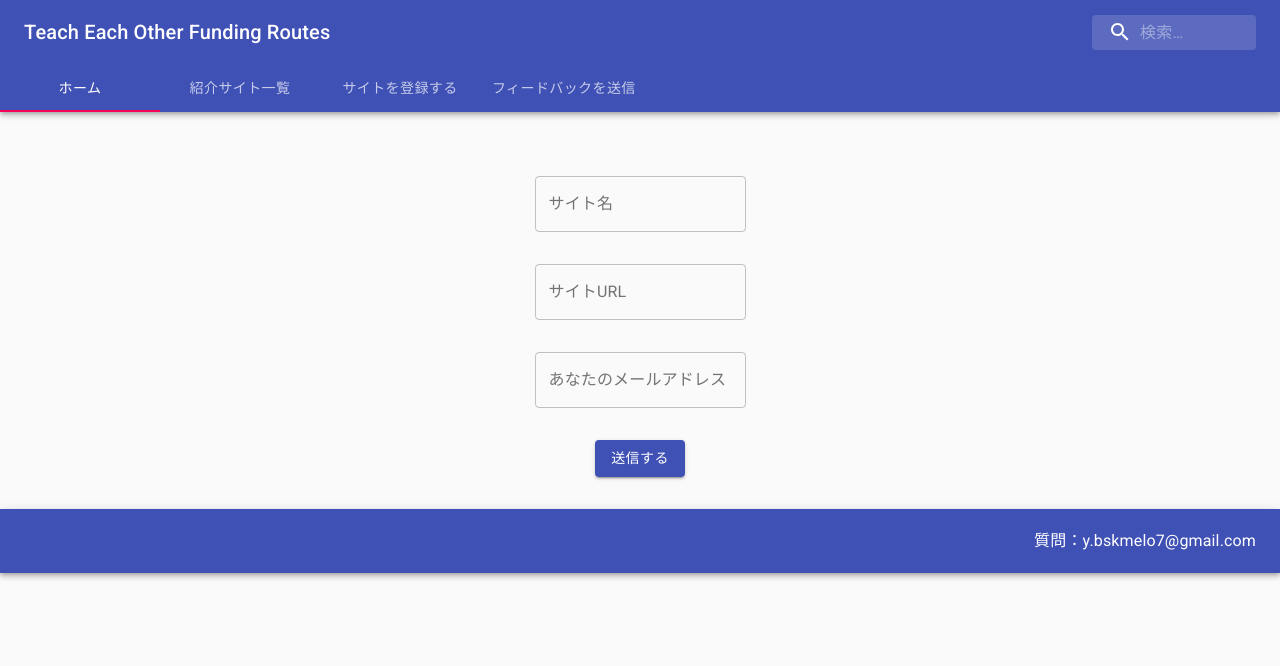
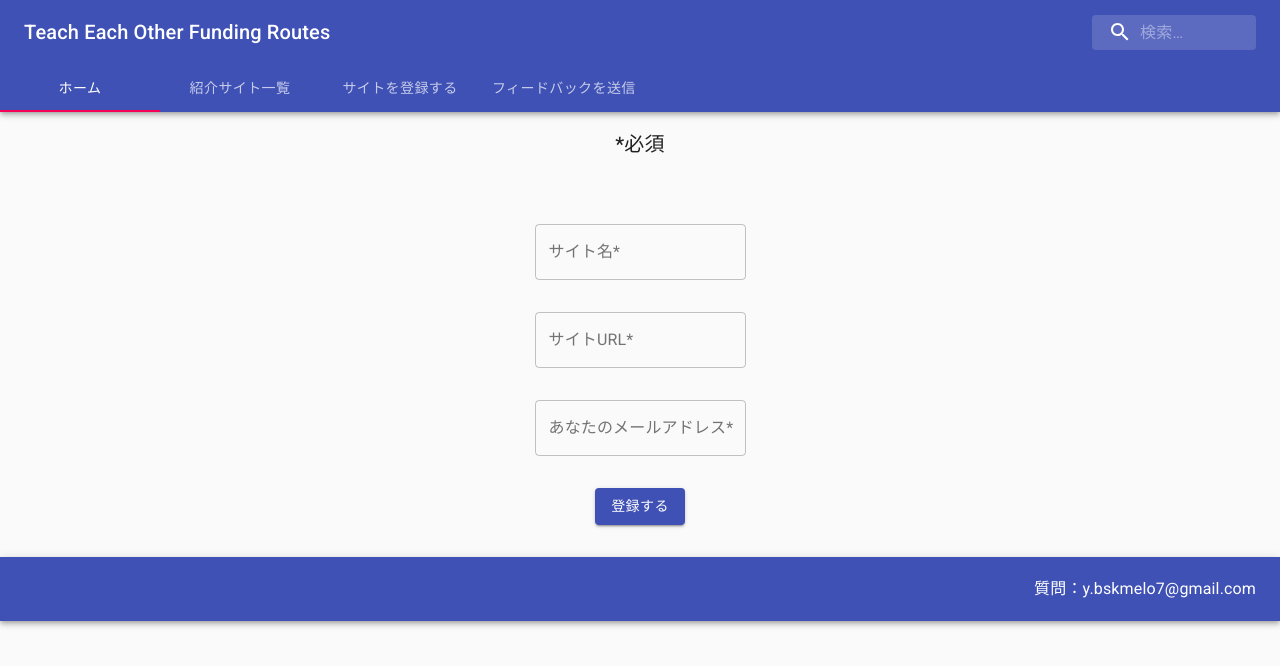
Before and after one commit to Ysy-g54/one-on-one-games, a React (Create React App) app: page /site-registration in a window 1280 px wide. Shown: the top 666 px of the page. Built offline with nearby package versions, Linux system fonts and the light colour scheme.

Commit message:
#6 データのバインディング、スナックバーの追加をしてcommit

```diff
--- a/src/components/SiteRegistration.tsx
+++ b/src/components/SiteRegistration.tsx
@@ -1,60 +1,149 @@
 import React from "react";
-import { Button, Box, TextField } from "@material-ui/core";
+import { createStyles, makeStyles, Theme } from "@material-ui/core/styles";
+import {
+  Box,
+  Button,
+  Snackbar,
+  IconButton,
+  TextField,
+  Typography,
+} from "@material-ui/core";
+import CloseIcon from "@material-ui/icons/Close";
 
-export default class SiteRegistration<SiteState> extends React.Component {
-  constructor(props: any) {
-    super(props);
-    this.state = { siteNm: "", siteUrl: "", mail: "" };
-    this.changeSiteName = this.changeSiteName.bind(this);
-    this.changeSiteUrl = this.changeSiteUrl.bind(this);
-    this.changeMail = this.changeMail.bind(this);
+const useStyles = makeStyles((theme: Theme) =>
+  createStyles({
+    close: {
+      padding: theme.spacing(0.5),
+    },
+  })
+);
+
+export interface SnackbarMessage {
+  message: string;
+  key: number;
 }
 
-  render() {
+export interface State {
+  open: boolean;
+  snackPack: SnackbarMessage[];
+  messageInfo?: SnackbarMessage;
+  form: {
+    siteNm: string;
+    siteUrl: string;
+    mail: string;
+  };
+}
+
+export default function SiteRegistration() {
+  const [snackPack, setSnackPack] = React.useState<SnackbarMessage[]>([]);
+  const [open, setOpen] = React.useState(false);
+  const [form, setItem] = React.useState({ siteNm: "", siteUrl: "", mail: "" });
+  const [messageInfo, setMessageInfo] = React.useState<
+    SnackbarMessage | undefined
+  >(undefined);
+
+  React.useEffect(() => {
+    if (snackPack.length && !messageInfo) {
+      // Set a new snack when we don't have an active one
+      setMessageInfo({ ...snackPack[0] });
+      setSnackPack((prev) => prev.slice(1));
+      setOpen(true);
+    } else if (snackPack.length && messageInfo && open) {
+      // Close an active snack when a new one is added
+      setOpen(false);
+    }
+  }, [snackPack, messageInfo, open]);
+
+  const registerSite = () => {
+    let message: string = "";
+    if (!Object.values(form).some((e) => e === "")) {
+      message = "サイトを登録しました!";
+      setItem({ siteNm: "", siteUrl: "", mail: "" });
+    } else {
+      message = "登録に失敗しました。必須入力の部分を入力してください。";
+    }
+    setSnackPack((prev) => [...prev, { message, key: new Date().getTime() }]);
+  };
+
+  const handleExited = () => {
+    setMessageInfo(undefined);
+  };
+
+  const handleClose = (
+    event: React.SyntheticEvent | MouseEvent,
+    reason?: string
+  ) => {
+    if (reason === "clickaway") {
+      return;
+    }
+    setOpen(false);
+  };
+
+  const updateItem = (e: any) => {
+    setItem({
+      ...form,
+      [e.target.name]: e.target.value,
+    });
+  };
+
+  const classes = useStyles();
   return (
     <div>
+      <Box mt={2}>
+        <Typography variant="h6">*必須</Typography>
+      </Box>
       <Box mt={8}>
         <TextField
-            label="サイト名"
+          label="サイト名*"
+          name="siteNm"
           variant="outlined"
-            onChange={this.changeSiteName}
+          value={form.siteNm}
+          onChange={updateItem}
         />
       </Box>
       <Box mt={4}>
         <TextField
-            label="サイトURL"
+          label="サイトURL*"
+          name="siteUrl"
           variant="outlined"
-            onChange={this.changeSiteUrl}
+          value={form.siteUrl}
+          onChange={updateItem}
         />
       </Box>
       <Box mt={4}>
         <TextField
-            label="あなたのメールアドレス"
+          label="あなたのメールアドレス*"
+          name="mail"
           variant="outlined"
-            onChange={this.changeMail}
+          value={form.mail}
+          onChange={updateItem}
         />
       </Box>
       <Box mt={4} mb={4}>
-          <Button variant="contained" color="primary" onClick={this.registerSite}>
-            送信する
+        <Button variant="contained" color="primary" onClick={registerSite}>
+          登録する
         </Button>
       </Box>
+      <Snackbar
+        key={messageInfo ? messageInfo.key : undefined}
+        open={open}
+        autoHideDuration={6000}
+        onClose={handleClose}
+        onExited={handleExited}
+        message={messageInfo ? messageInfo.message : undefined}
+        action={
+          <React.Fragment>
+            <IconButton
+              aria-label="close"
+              color="inherit"
+              className={classes.close}
+              onClick={handleClose}
+            >
+              <CloseIcon />
+            </IconButton>
+          </React.Fragment>
+        }
+      />
     </div>
   );
 }
-
-  changeSiteName(e: any): void {
-    this.setState({ siteNm: e.target.value });
-  }
-
-  changeSiteUrl(e: any): void {
-    this.setState({ siteUrl: e.target.value });
-  }
-
-  changeMail(e: any): void {
-    this.setState({ mail: e.target.value });
-  }
-  registerSite(): void {
-    alert("クリックしました!!");
-  }
-}
```
Also changed, not shown: package.json (+16 -15 lines), 1 other file (tests, documents, lock files or other folders). Lines whose indentation alone changed are shown as unchanged.
